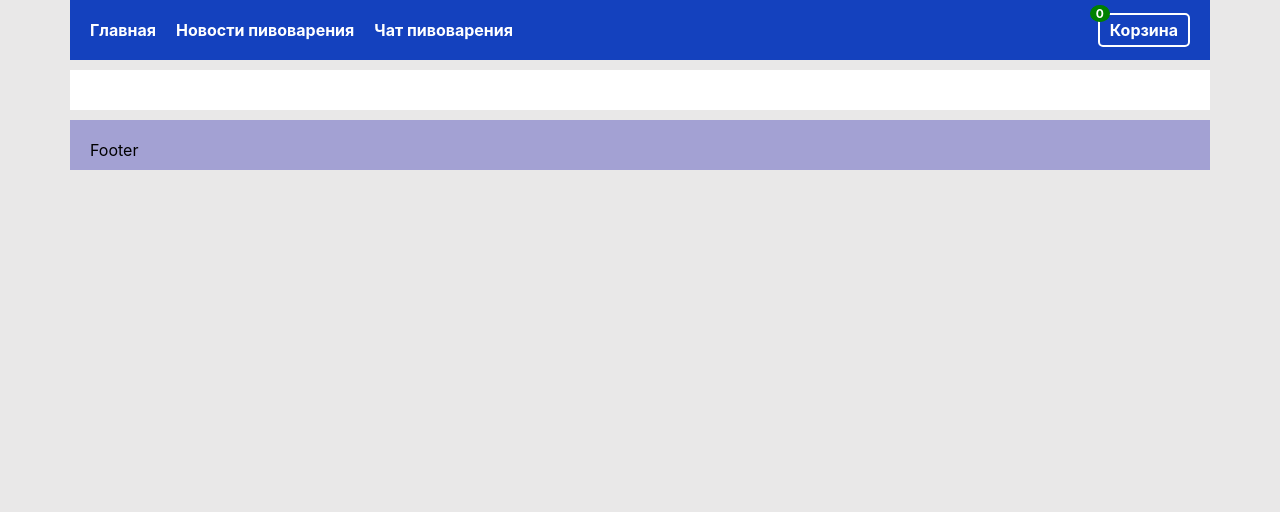
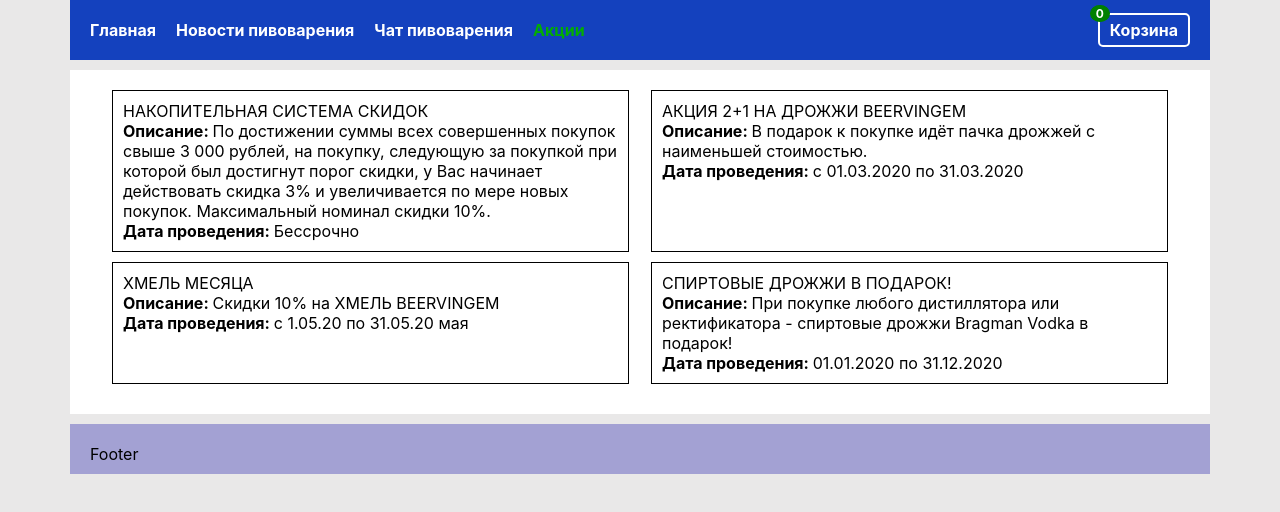
Before and after one commit to wilderedin5/beer-magazine-page, a React (Create React App) app: page /share in a window 1280 px wide. Shown: the top 512 px of the page. Built offline with nearby package versions, Linux system fonts and the light colour scheme.

Commit message:
Страница акции

```diff
--- a/src/App.js
+++ b/src/App.js
@@ -8,6 +8,7 @@ import CartContainer from './Components/Cart/CartContainer';
 import cn from 'classnames';
 import NewsContainer from './Components/News/NewsContainer';
 import ChatContainer from './Components/Chat/ChatContainer';
+import SharesContainer from './Components/Shares/SharesContainer';
 
 const App = () => {
   return (
@@ -19,6 +20,7 @@ const App = () => {
             <Route path="/cart" render={() => <CartContainer /> } />
             <Route path="/news" render={() => <NewsContainer /> } />
             <Route path="/chat" render={() => <ChatContainer /> } />
+            <Route path="/share" render={() => <SharesContainer /> } />
             <Route exact path="/" render={() => <ProductPageContainer /> } />
         </div>
         <div className={style.footer}>
--- a/src/Components/Header/Header.jsx
+++ b/src/Components/Header/Header.jsx
@@ -23,6 +23,9 @@ const Header = (props) => {
             <NavLink to="/chat" className={style.link} activeClassName={style.activeLink}>
                 Чат пивоварения
             </NavLink>
+            <NavLink to="/share" className={style.link} activeClassName={style.activeLink}>
+                Акции
+            </NavLink>
         </div>
     )
 }
--- /dev/null
+++ b/src/Components/Shares/Share/Share.jsx
@@ -0,0 +1,14 @@
+import React from 'react';
+import style from './Share.module.scss';
+
+const Share = (props) => {
+    return (
+        <div className={style.share}>
+            <div>{props.shareName}</div>
+            <div><b>Описание: </b>{props.descShare}</div>
+            <div><b>Дата проведения: </b>{props.timeShare}</div>
+        </div>
+    )
+}
+
+export default Share;
--- /dev/null
+++ b/src/Components/Shares/Share/Share.module.scss
@@ -0,0 +1,6 @@
+.share{
+    border: 1px solid #000;
+    flex-basis: 45%;
+    margin-bottom: 10px;
+    padding: 10px;
+}
--- /dev/null
+++ b/src/Components/Shares/Shares.jsx
@@ -0,0 +1,15 @@
+import React from 'react';
+import Share from './Share/Share';
+import style from './Shares.module.scss';
+
+const Shares = (props) => {
+    return (
+        <div className={style.shares}>
+            {
+                props.shares.map(share => <Share {...share} />)
+            }
+        </div>
+    )
+}
+
+export default Shares;
--- /dev/null
+++ b/src/Components/Shares/Shares.module.scss
@@ -0,0 +1,5 @@
+.shares{
+    display: flex;
+    flex-wrap: wrap;
+    justify-content: space-evenly;
+}
--- /dev/null
+++ b/src/Components/Shares/SharesContainer.jsx
@@ -0,0 +1,10 @@
+import { connect } from "react-redux"
+import Shares from "./Shares";
+
+const mapStateToProps = (state) => {
+    return {
+        shares: state.shares.shares
+    }
+}
+
+export default connect(mapStateToProps,{})(Shares);
--- a/src/redux/redux-store.js
+++ b/src/redux/redux-store.js
@@ -5,13 +5,15 @@ import cartReducer from "./cart-reducer";
 import newsReducer from "./news-reducer";
 import chatReducer from "./chat-reducer";
 import {reducer as formReducer} from 'redux-form';
+import sharesReducer from "./shares-reducer";
 
 let reducers = combineReducers({
     productPage: productReducer,
     cart: cartReducer,
     form: formReducer,
     news: newsReducer,
-    chat: chatReducer
+    chat: chatReducer,
+    shares: sharesReducer
 });
 
 let store = createStore(reducers, applyMiddleware(ThunkMiddleWare));
--- /dev/null
+++ b/src/redux/shares-reducer.js
@@ -0,0 +1,17 @@
+let initialState = {
+    shares: [
+        {id: 1, shareName: "НАКОПИТЕЛЬНАЯ СИСТЕМА СКИДОК", timeShare: "Бессрочно", descShare: "По достижении суммы всех совершенных покупок свыше 3 000 рублей, на покупку, следующую за покупкой при которой был достигнут порог скидки, у Вас начинает действовать скидка 3% и увеличивается по мере новых покупок. Максимальный номинал скидки 10%."},
+        {id: 2, shareName: "АКЦИЯ 2+1 НА ДРОЖЖИ BEERVINGEM", timeShare: "с 01.03.2020 по 31.03.2020", descShare: "В подарок к покупке идёт пачка дрожжей с наименьшей стоимостью."},
+        {id: 3, shareName: "ХМЕЛЬ МЕСЯЦА", timeShare: "с 1.05.20 по 31.05.20 мая", descShare: "Скидки 10% на ХМЕЛЬ BEERVINGEM"},
+        {id: 4, shareName: "СПИРТОВЫЕ ДРОЖЖИ В ПОДАРОК!", timeShare: "01.01.2020 по 31.12.2020", descShare: "При покупке любого дистиллятора или ректификатора - спиртовые дрожжи Bragman Vodka в подарок!"}
+    ]
+}
+
+export const sharesReducer = (state = initialState, action) => {
+    switch(action.type){
+        default:
+            return state
+    }
+}
+
+export default sharesReducer;
```
